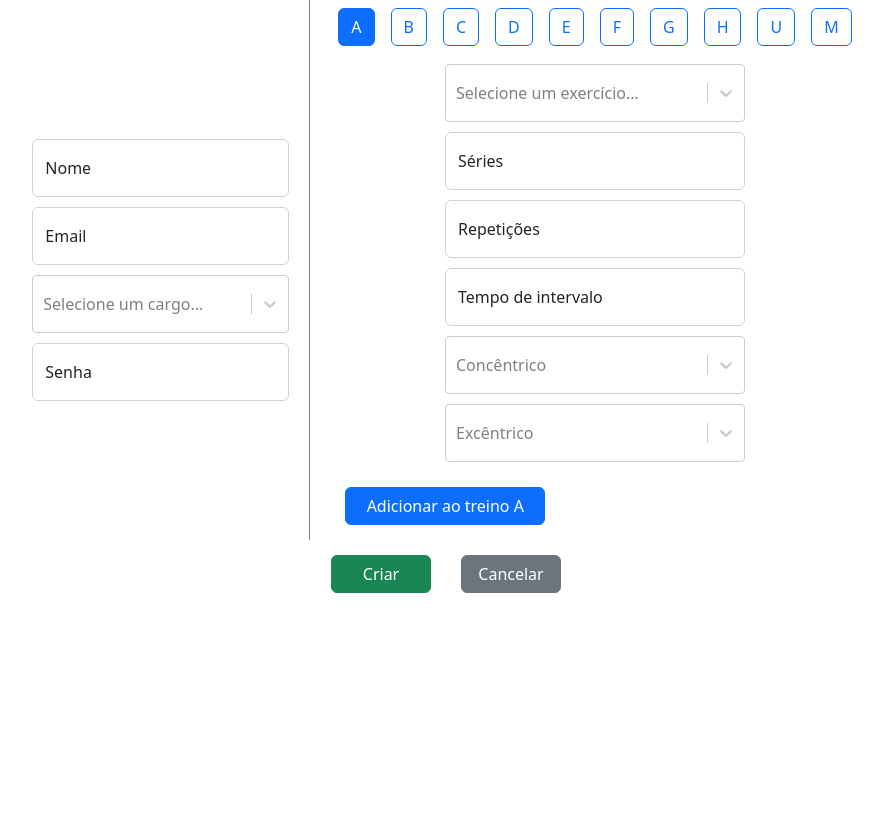
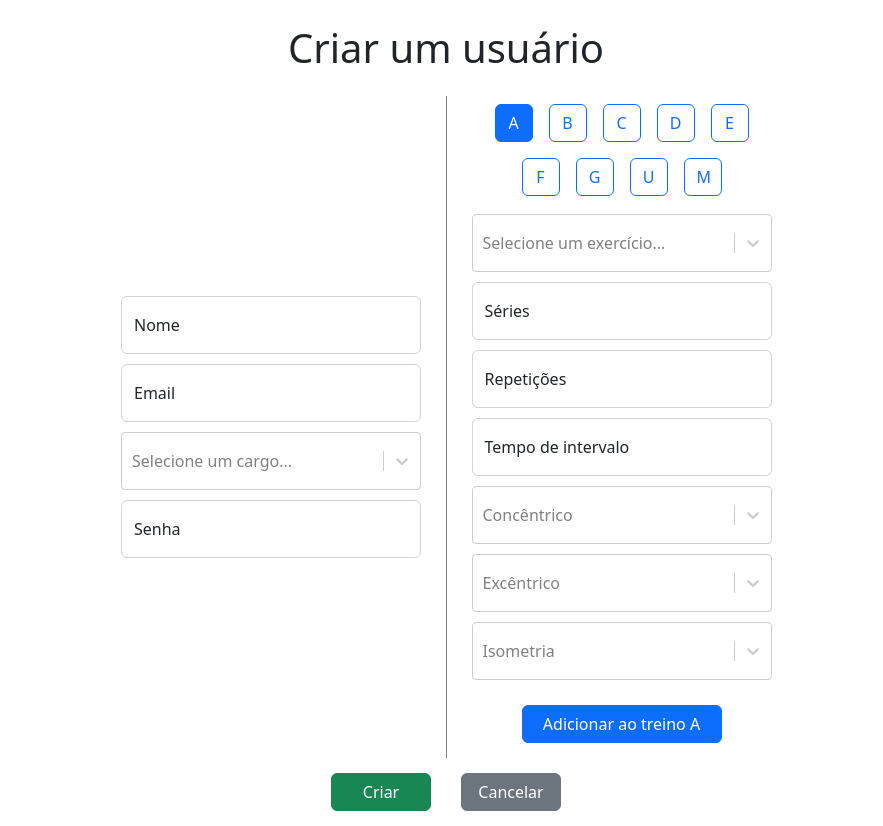
Before and after one commit to andremoraes98/fisio, a React (Create React App) app: page /create-user in a window 1280 px wide. Shown: the whole page, without its empty margins (194-1077 px from the left). Before the commit the page ends 800 px from the top, so only its background shows below. Built offline with nearby package versions, Linux system fonts and the light colour scheme; no server answers; sample sign-in values are in the browser's storage.

Commit message:
feat: conclusão da tela de criar usuário

```diff
--- a/src/context/Exercise/ExerciseContext.tsx
+++ b/src/context/Exercise/ExerciseContext.tsx
@@ -21,6 +21,7 @@ export type InterExerciseContext = {
 	trainingTypes: string[];
 	eccentricSpeedOptions: Array<{value: string; label: string}>;
 	concentricSpeedOptions: Array<{value: string; label: string}>;
+	isometricOptions: Array<{value: string; label: string}>;
 };
 
 const ExerciseContext = createContext<InterExerciseContext | undefined>(undefined);
--- a/src/context/Exercise/ExerciseContextProvider.tsx
+++ b/src/context/Exercise/ExerciseContextProvider.tsx
@@ -14,7 +14,7 @@ const ExerciseProvider: FC<PropsWithChildren> = ({children}) => {
 		muscle: [],
 	});
 	const [isLoading, setIsLoading] = useState<boolean>(false);
-	const trainingTypes = ['A', 'B', 'C', 'D', 'E', 'F', 'G', 'H', 'U', 'M'];
+	const trainingTypes = ['A', 'B', 'C', 'D', 'E', 'F', 'G', 'U', 'M'];
 	const eccentricSpeedOptions = [
 		{label: 'Excêntrico Lento', value: 'slow'},
 		{label: 'Excêntrico Normal', value: 'normal'},
@@ -24,6 +24,26 @@ const ExerciseProvider: FC<PropsWithChildren> = ({children}) => {
 		{label: 'Concêntrico Lento', value: 'slow'},
 		{label: 'Concêntrico Normal', value: 'normal'},
 		{label: 'Concêntrico Rápido', value: 'fast'},
+	];
+	const isometricOptions = [
+		{label: 'Antes 5”', value: 'before-5'},
+		{label: 'Antes 10”', value: 'before-10'},
+		{label: 'Antes 15”', value: 'before-15'},
+		{label: 'Antes 20”', value: 'before-20'},
+		{label: 'Antes 25”', value: 'before-25'},
+		{label: 'Antes 30”', value: 'before-30'},
+		{label: 'Durante 5”', value: 'in-5'},
+		{label: 'Durante 10”', value: 'in-10'},
+		{label: 'Durante 15”', value: 'in-15'},
+		{label: 'Durante 20”', value: 'in-20'},
+		{label: 'Durante 25”', value: 'in-25'},
+		{label: 'Durante 30”', value: 'in-30'},
+		{label: 'Final 5”', value: 'after-5'},
+		{label: 'Final 10”', value: 'after-10'},
+		{label: 'Final 15”', value: 'after-15'},
+		{label: 'Final 20”', value: 'after-20'},
+		{label: 'Final 25”', value: 'after-25'},
+		{label: 'Final 30”', value: 'after-30'},
 	];
 
 	const muscleOptions: Array<{value: string; label: string}> = [
@@ -116,6 +136,7 @@ const ExerciseProvider: FC<PropsWithChildren> = ({children}) => {
 		trainingTypes,
 		eccentricSpeedOptions,
 		concentricSpeedOptions,
+		isometricOptions,
 	};
 
 	return (
--- a/src/context/User/UserContextProvider.tsx
+++ b/src/context/User/UserContextProvider.tsx
@@ -14,7 +14,7 @@ const UserProvider: FC<PropsWithChildren> = ({children}) => {
 		name: '',
 		_id: '',
 		role: 'user',
-		classes: [],
+		classes: {},
 	});
 	const [isLoading, setIsLoading] = useState<boolean>(false);
 
--- a/src/pages/Admin/ManageCustomer/CreateCustomer/index.tsx
+++ b/src/pages/Admin/ManageCustomer/CreateCustomer/index.tsx
@@ -2,36 +2,35 @@
 import React, {useContext, useEffect, useState, type FC} from 'react';
 import {Button, Form, ToggleButton} from 'react-bootstrap';
 import {useNavigate} from 'react-router-dom';
-import {type SingleValue} from 'react-select';
+import ReactSelect, {type MultiValue, type SingleValue} from 'react-select';
 import BootStrapInput from '../../../../components/BootStrapInput';
 import Select from '../../../../components/ReactSelect';
 import ExerciseContext from '../../../../context/Exercise/ExerciseContext';
 import UserContext, {type InterUser} from '../../../../context/User/UserContext';
+import './style.css';
 
 const CreateCustomer: FC = () => {
-	const {createUser, roleOptions, checkPermission, isLoading} = useContext(UserContext)!;
-	const {exercises, getAllExercise, trainingTypes, eccentricSpeedOptions, concentricSpeedOptions} = useContext(ExerciseContext)!;
+	const {createUser, roleOptions, checkPermission} = useContext(UserContext)!;
+	const {exercises, getAllExercise, trainingTypes, eccentricSpeedOptions, concentricSpeedOptions, isometricOptions} = useContext(ExerciseContext)!;
 	const navigate = useNavigate();
 	const [formInfos, setFormInfos] = useState<InterUser>({
 		name: '',
 		email: '',
 		role: 'user',
 		password: '',
-		classes: [],
+		classes: {},
 	});
 	const [training, setTraining] = useState<string>('A');
 	const [createdTrainings, setCreatedTrainings] = useState<{
 		series: string;
 		repetitions: string;
 		interval: string;
-		speed: string;
 	}>({
 		series: '',
 		repetitions: '',
 		interval: '',
-		speed: '',
 	});
-	const {series, repetitions, interval, speed} = createdTrainings;
+	const {series, repetitions, interval} = createdTrainings;
 
 	const [selectRole, setSelectRole] = useState<SingleValue<{
 		value: string | undefined;
@@ -53,7 +52,12 @@ const CreateCustomer: FC = () => {
 		label: string;
 	}> | null>(null);
 
-	const {name, email, password} = formInfos;
+	const [isometric, setIsometric] = useState<MultiValue<{
+		label: string;
+		value: string | undefined;
+	}> | null>(null);
+
+	const {name, email, password, classes} = formInfos;
 
 	const handlePersonalInfoChange = (e: React.ChangeEvent<HTMLInputElement>) => {
 		const {id, value} = e.target;
@@ -81,6 +85,48 @@ const CreateCustomer: FC = () => {
 		navigate(-1);
 	};
 
+	const clearExerciseInputs = () => {
+		setSelectExercise(null);
+		setCreatedTrainings({
+			series: '',
+			repetitions: '',
+			interval: '',
+		});
+		setConcentricSpeed(null);
+		setEccentricSpeed(null);
+		setIsometric(null);
+	};
+
+	const handleExerciseAdd = () => {
+		if (!selectExercise || !concentricSpeed || !eccentricSpeed || !isometric) {
+			return;
+		}
+
+		if (classes[training]) {
+			classes[training].push({
+				exercise: selectExercise.value!,
+				series,
+				repetitions,
+				interval,
+				concentricSpeed: concentricSpeed.value!,
+				eccentricSpeed: eccentricSpeed.value!,
+				isometric: isometric.map(type => type.value!),
+			});
+		} else {
+			classes[training] = [{
+				exercise: selectExercise.value!,
+				series,
+				repetitions,
+				interval,
+				concentricSpeed: concentricSpeed.value!,
+				eccentricSpeed: eccentricSpeed.value!,
+				isometric: isometric.map(type => type.value!),
+			}];
+		}
+
+		clearExerciseInputs();
+	};
+
 	useEffect(() => {
 		checkPermission(navigate, 'admin');
 		getAllExercise();
@@ -89,10 +135,12 @@ const CreateCustomer: FC = () => {
 	return (
 		<Form
 			onSubmit={handleSubmit}
-			className='flex-column-center '
+			className='flex-column-center'
 		>
-			<main className='flex-row-center'>
-				<section style={{paddingRight: '20px'}}>
+			<h1 className='my-4'>Criar um usuário</h1>
+
+			<main id='create-customer-main'>
+				<section>
 					<BootStrapInput
 						id='name'
 						type='text'
@@ -114,7 +162,6 @@ const CreateCustomer: FC = () => {
 						placeholder='Selecione um cargo...'
 						setValue={setSelectRole}
 						value={selectRole}
-						isClearable={false}
 					/>
 
 					<BootStrapInput
@@ -126,12 +173,11 @@ const CreateCustomer: FC = () => {
 					/>
 				</section>
 
-				<section style={{paddingLeft: '20px', borderLeft: '1px solid gray'}}>
-					<div className='flex-row-center'>
+				<section>
+					<div className='training-buttons'>
 						{trainingTypes.map(trainingName => (
 							<ToggleButton
 								key={trainingName}
-								className='m-2'
 								id={`toggle-check-${trainingName}`}
 								type='radio'
 								name='training-type'
@@ -164,7 +210,7 @@ const CreateCustomer: FC = () => {
 
 					<BootStrapInput
 						id='repetitions'
-						type='number'
+						type='text'
 						placeholder='Repetições'
 						value={repetitions}
 						changeStateFunc={handleTrainingInfoChange}
@@ -194,11 +240,27 @@ const CreateCustomer: FC = () => {
 						isClearable
 					/>
 
-					<div>
+					<ReactSelect
+						options={isometricOptions}
+						placeholder='Isometria'
+						className='login-input'
+						onChange={target => {
+							setIsometric(target);
+						}}
+						value={isometric}
+						isClearable
+						isMulti
+						styles={{
+							indicatorsContainer: base => ({...base, padding: '10px 0'}),
+						}}
+					/>
+
+					<div className='text-center'>
 						<Button
 							variant='primary'
 							type='submit'
 							className='large-button'
+							onClick={handleExerciseAdd}
 						>
 							{`Adicionar ao treino ${training}`}
 						</Button>
--- /dev/null
+++ b/src/pages/Admin/ManageCustomer/CreateCustomer/style.css
@@ -0,0 +1,42 @@
+#create-customer-main {
+  display: flex;
+  justify-content: center;
+  align-items: center;
+  flex-wrap: wrap;
+}
+
+#create-customer-main section {
+  padding: 0 10px;
+  width: 50%;
+  min-width: 350px;
+}
+
+#create-customer-main section:last-child {
+  border-left: 1px solid gray;
+}
+
+.training-buttons {
+  display: flex;
+  justify-content: center;
+  align-items: center;
+  flex-wrap: wrap;
+  margin-inline: auto;
+  width: 300px;
+}
+
+.training-buttons label {
+  width: 38px;
+  margin: 0.5rem;
+}
+
+@media (width < 700px) {
+
+  #create-customer-main section:last-child {
+    border-left: none;
+    border-top: 1px solid gray;
+  }
+
+  #create-customer-main section {
+    padding: 20px 0;
+  }
+}
--- a/src/pages/Admin/ManageCustomer/EditCustomer/index.tsx
+++ b/src/pages/Admin/ManageCustomer/EditCustomer/index.tsx
@@ -22,7 +22,7 @@ const EditCustomer: FC = () => {
 		email: selectedEmail,
 		role: selectedRole,
 		password: '',
-		classes: [],
+		classes: {},
 	});
 	const [selectRole, setSelectRole] = useState<SingleValue<{
 		value: string | undefined;
```
Also changed, not shown: src/context/User/UserContext.tsx (+11 -1 lines).
